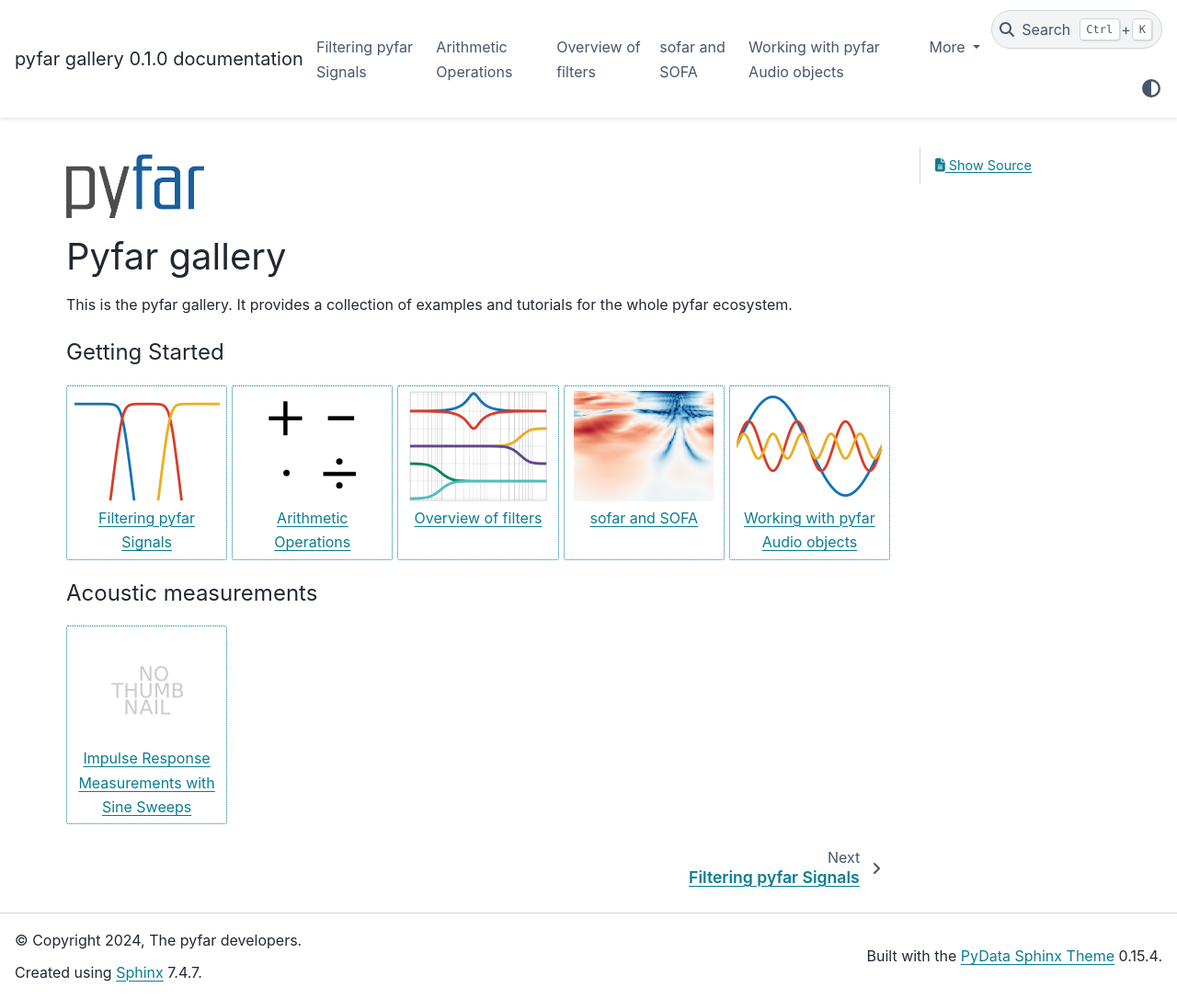
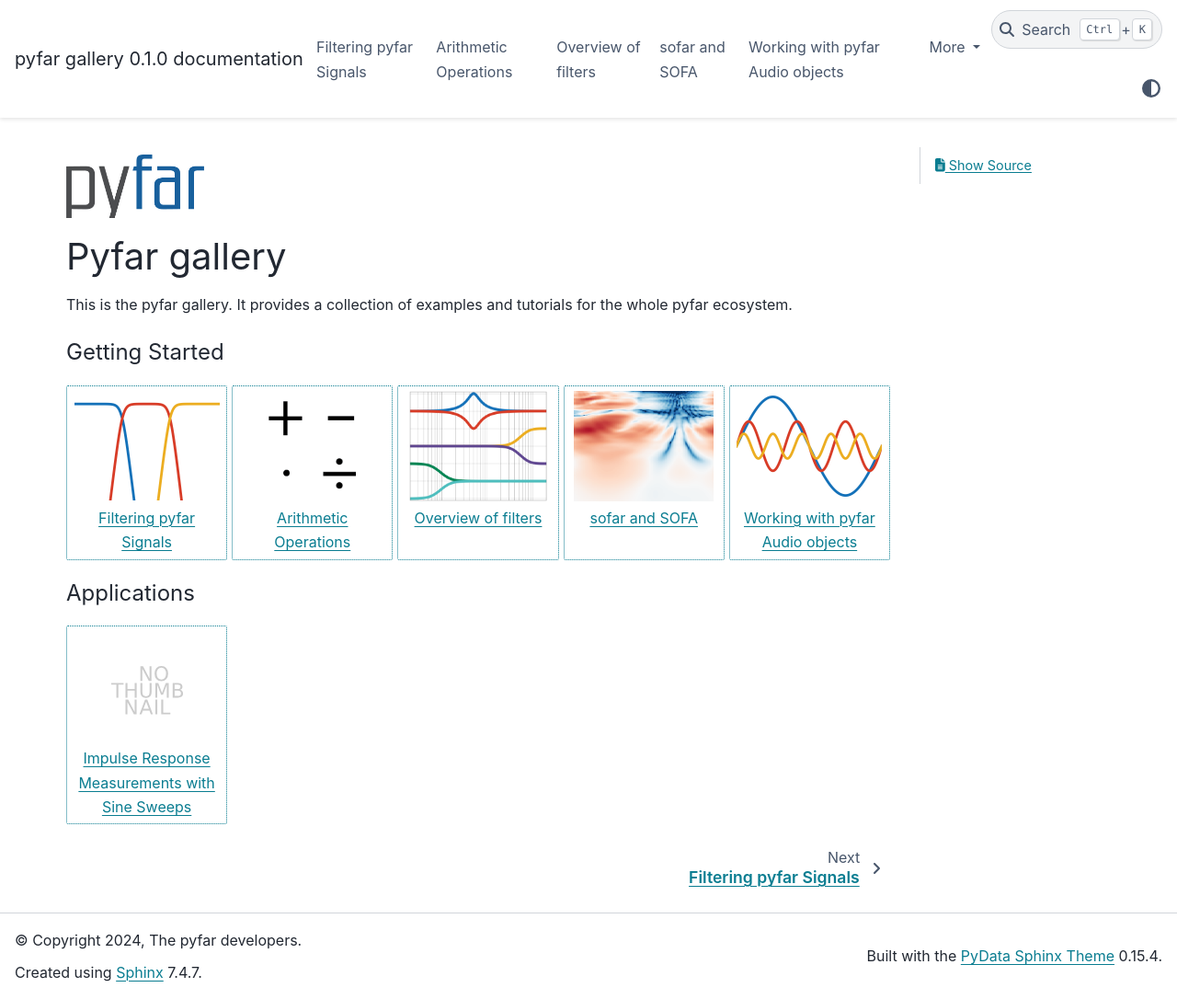
Before and after one commit to pyfar/gallery, a Sphinx documentation site: the page built from docs/index.rst, in a window 1280 px wide and 1086 px high. Shown: the whole window at 92% size. Built offline with Sphinx 7.4.7 and the PyData theme 0.15.4, drawn with Linux system fonts in a browser that asks for light colours.

Commit message:
Sub-gallery for applications separated from getting started

```diff
--- a/docs/index.rst
+++ b/docs/index.rst
@@ -30,8 +30,8 @@ for the whole pyfar ecosystem.
    gallery/interactive/pyfar_filtering.ipynb
 
 .. nbgallery::
-   :caption: Acoustic measurements
-   :name: measurement
+   :caption: Applications
+   :name: applications
    :glob:
    :reversed:
 
```
